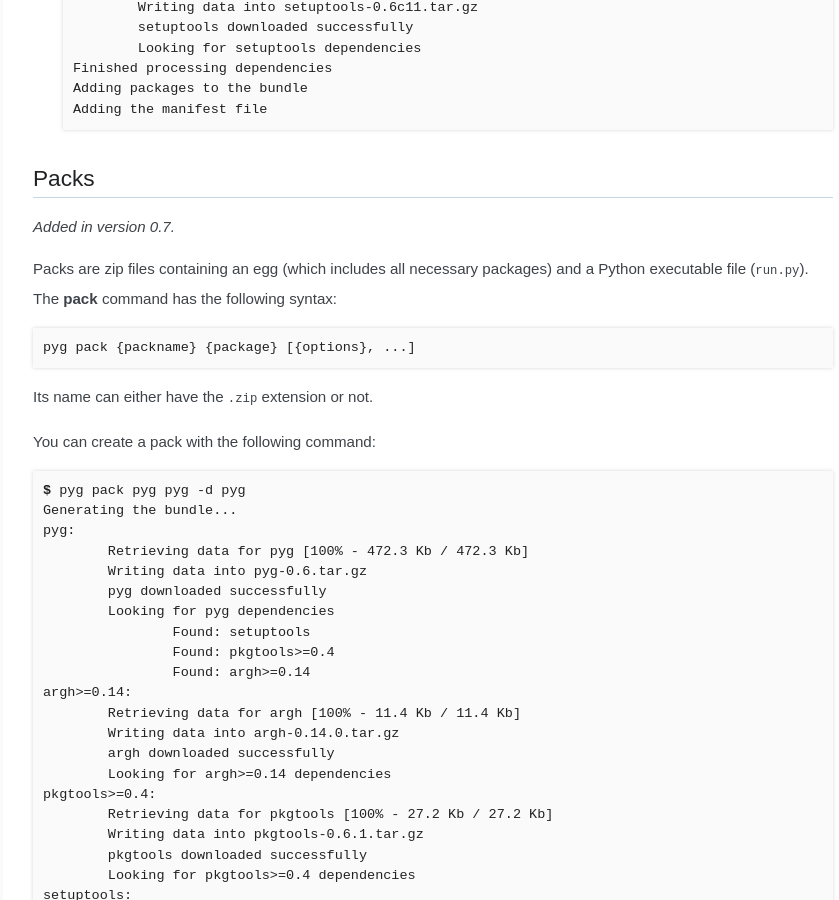
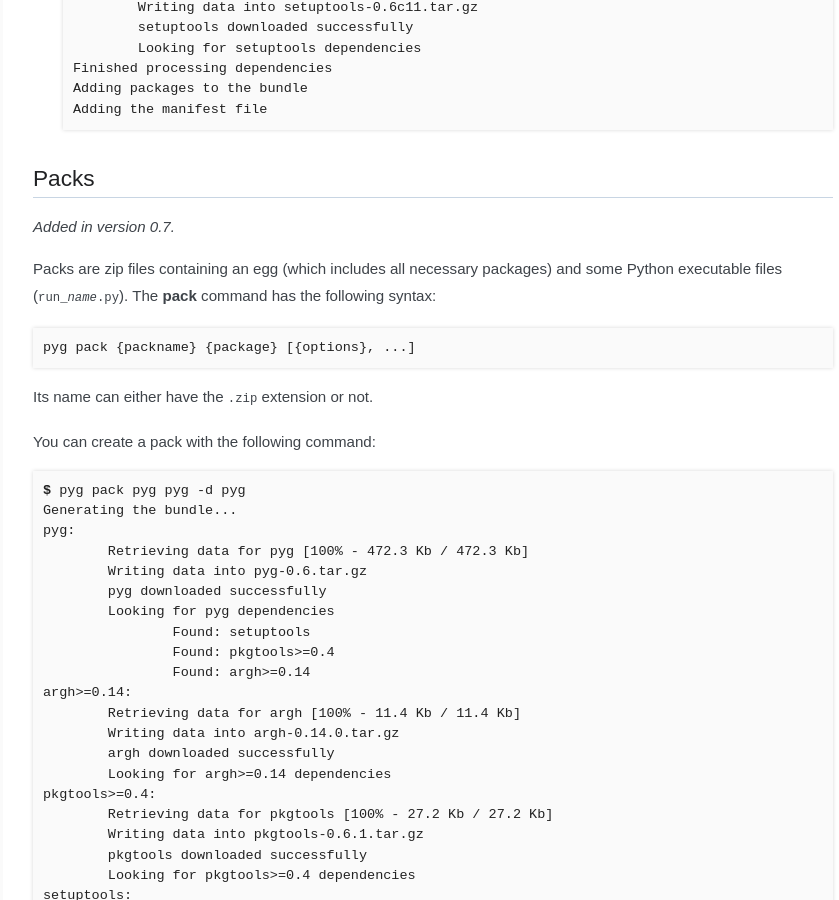
Before and after one commit to rubik/pyg, a Sphinx documentation site: the page built from docs/cmdline/req_bund.rst, in a window 1280 px wide and 900 px high, scrolled down 3203 px. Shown: the whole window, without its empty margins (297-1136 px from the left). Built offline with Sphinx 7.4.7, drawn with Linux system fonts in a browser that asks for light colours.

Commit message:
Updated docs

```diff
--- a/docs/cmdline/req_bund.rst
+++ b/docs/cmdline/req_bund.rst
@@ -175,7 +175,7 @@ Packs
 
 .. versionadded:: 0.7
 
-Packs are zip files containing an egg (which includes all necessary packages) and a Python executable file (:file:`run.py`).
+Packs are zip files containing an egg (which includes all necessary packages) and some Python executable files (:file:`run_{name}.py`).
 The :command:`pack` command has the following syntax::
 
     pyg pack {packname} {package} [{options}, ...]
--- a/docs/features.rst
+++ b/docs/features.rst
@@ -185,5 +185,6 @@ Packs
 Packs are very similar to bundles, except that they can contain Python executables too. Packs were invented by Fabien Devaux for the Zicbee project (check it at PyPI: `Zicbee <http://pypi.python.org/pypi/zicbee>`_).
 
 A pack contains a folder in which there is an egg (with all necessary packages) and a :file:`run.py` file. You can unpack the pack and then run the executable without touching the egg! Like a bundle, a pack does not require an internet connection to work: all required package are inside the zipped egg.
+The advantage of packs over bundles is that you can run included Python executables without installing the library, because everything necessary is included in the egg!
 
 See also: :ref:`pack_doc`.
```
